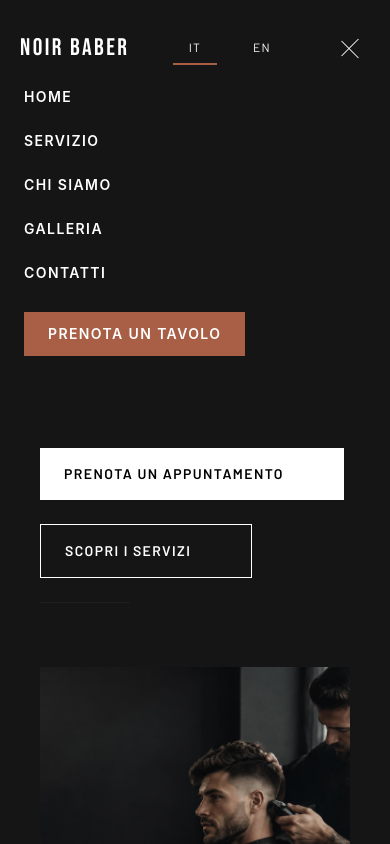
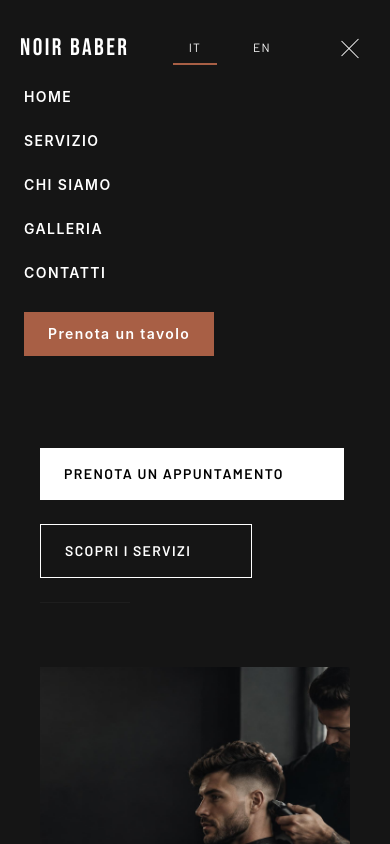
Before and after one commit to TunyawatWinyu/noirbaber, a React (Vite) app: page /home in a window 390 px wide. Both pictures are taken after a click on the button "Apri menu". Shown: the top 844 px of the page. Built offline with nearby package versions, Linux system fonts and the light colour scheme; some icons are missing.

Commit message:
aggiungimento del deelay per la variazione della lingua

```diff
--- a/src/components/Navbar.tsx
+++ b/src/components/Navbar.tsx
@@ -155,7 +155,7 @@ const Navbar = () => {
                 onClick={() => setIsOpen(false)}
                 className={`inline-block tracking-widest text-sm px-6 py-3 font-semibold bg-effect`}
               >
-                PRENOTA UN TAVOLO
+                {t("nav.mobileBooking")}
               </Link>
             </li>
           </ul>
```
